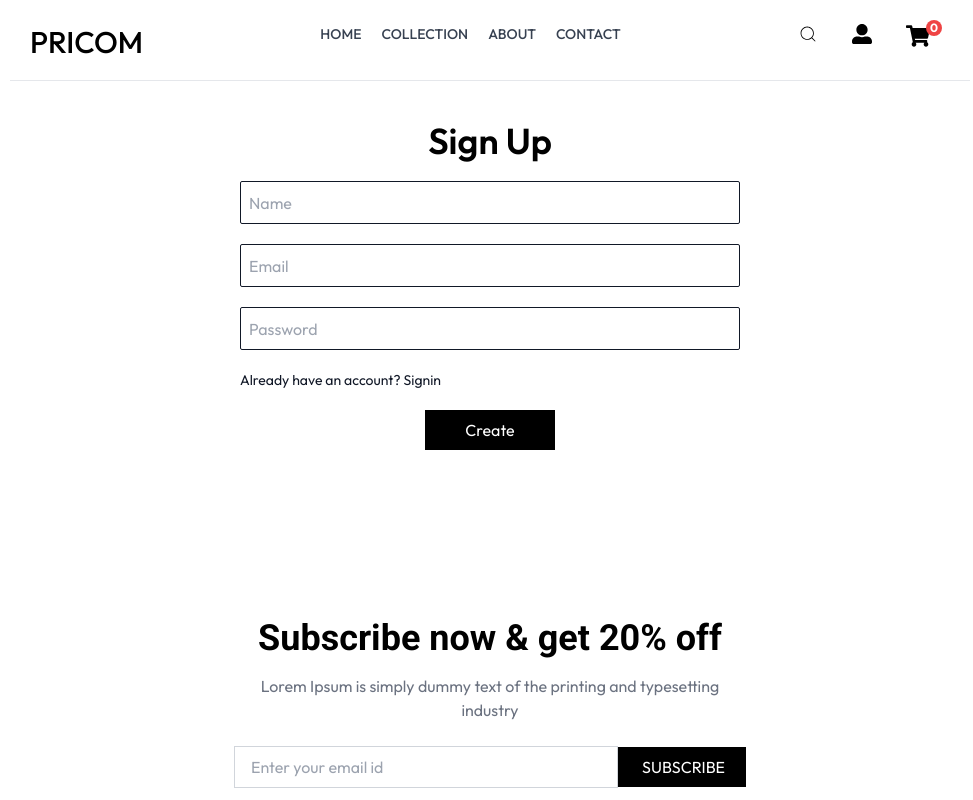
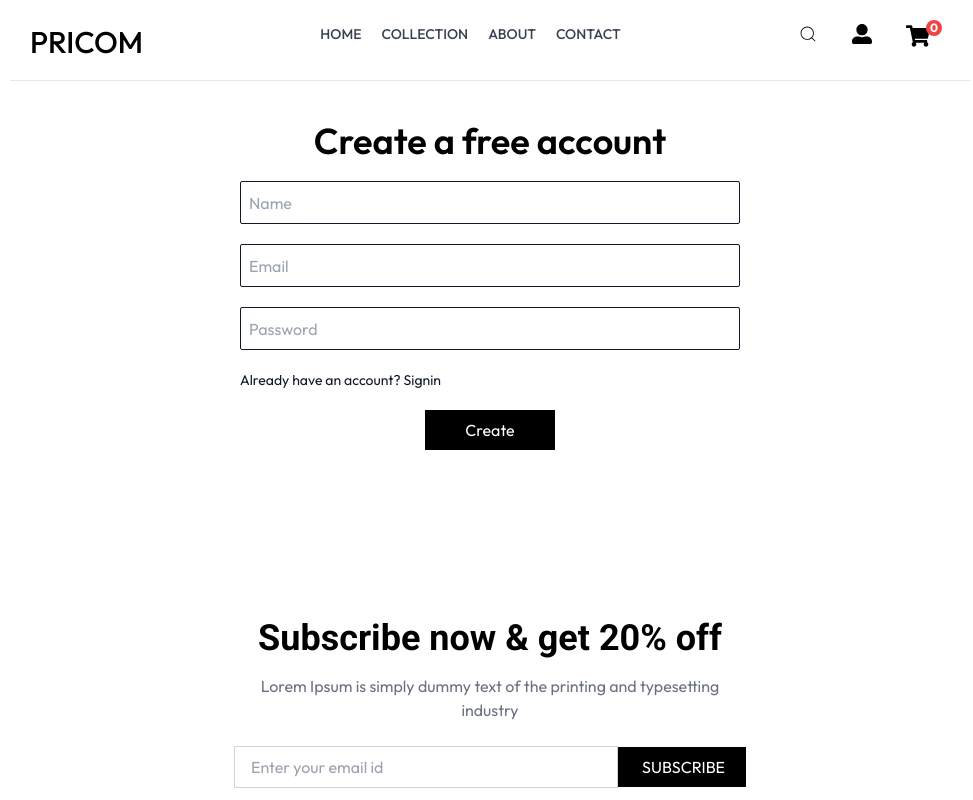
Before and after one commit to Nziza-Prince/e-commerceWebsite, a React (Vite) app in the folder e-commerceProject/: page /signup in a window 1280 px wide. Shown: the top 800 px of the page, without its empty margins (150-1123 px from the left). Built offline with nearby package versions, Linux system fonts and the light colour scheme; a web font is replaced by a local one.

Commit message:
fixed som navigation issues

```diff
--- a/e-commerceProject/src/pages/Auth/Signin.jsx
+++ b/e-commerceProject/src/pages/Auth/Signin.jsx
@@ -45,7 +45,7 @@ const Signin = () => {
       {/* Centering the form */}
       <form action="" onSubmit={handleSubmit}>
         <div className="flex flex-col items-center p-10 text-center mb-32 w-full max-w-md">
-          <h1 className="text-4xl font-semibold mb-10">Sign In</h1>
+          <h1 className="text-4xl font-semibold mb-10">Sign in <span>first</span></h1>
           {/* Input Fields */}
           <input
             className="mb-5 h-[43px] focus:outline-none w-[500px] p-2 border border-gray-900"
--- a/e-commerceProject/src/pages/Auth/Signup.jsx
+++ b/e-commerceProject/src/pages/Auth/Signup.jsx
@@ -19,7 +19,7 @@ const Signup = () => {
 
     axios.post(backendUrl,{customername,email,password})
     .then((result)=>{
-      navigate("/",{replace:true})
+      navigate("/signin",{replace:true})
       console.log(result)
       toast.success("Account created successfully")
       setLoading(false)
@@ -35,12 +35,12 @@ const Signup = () => {
     <div className="flex flex-col items-center justify-center min-h-screen font-outfit"> {/* Centering the entire page */}
         <form action="" onSubmit={handleSubmit}>
           <div className="flex flex-col items-center p-10 text-center mb-32 w-full max-w-md"> {/* Centering the form and making it responsive */}
-            <h1 className="text-4xl font-semibold mb-5">Sign Up</h1> {/* Added margin for spacing */}
+            <h1 className="text-4xl font-semibold mb-5">Create a free account</h1> {/* Added margin for spacing */}
             <input onChange={(e)=>setCustomerName(e.target.value)} value={customername} className="rounded-sm mb-5 h-[43px] focus:outline-none w-[500px] p-2 border border-gray-900" type="text" placeholder="Name"/> {/* Full width input */}
             <input onChange={(e)=> setEmail(e.target.value)} value={email} className="rounded-sm mb-5 h-[43px] focus:outline-none w-[500px] p-2 border border-gray-900" type="email" placeholder="Email"/> {/* Full width input */}
             <input onChange={(e)=>setPassword(e.target.value)} value={password} className="rounded-sm mb-5 h-[43px] focus:outline-none w-[500px] p-2 border border-gray-900" type="password" placeholder="Password"/> {/* Full width input */}
             <div className="flex w-[500px] justify-between mb-5 text-sm">
-            <Link to="/" className="text-gray-900 hover:underline">
+            <Link to="/signin" className="text-gray-900 hover:underline">
               Already have an account? Signin
             </Link>
           </div>
```
